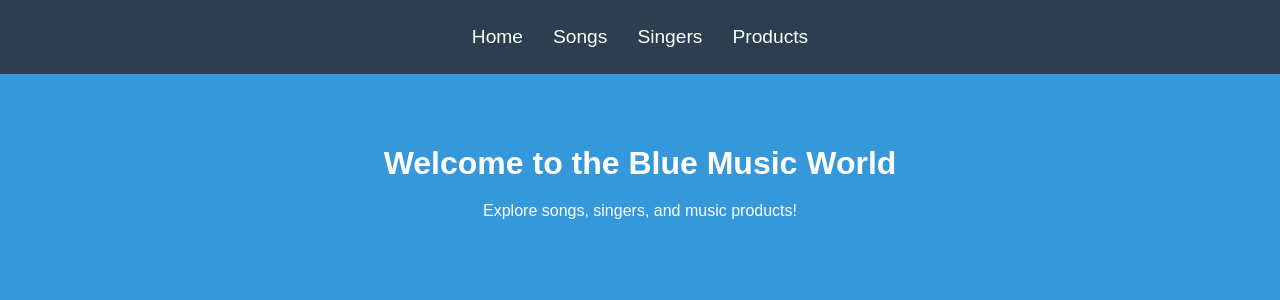
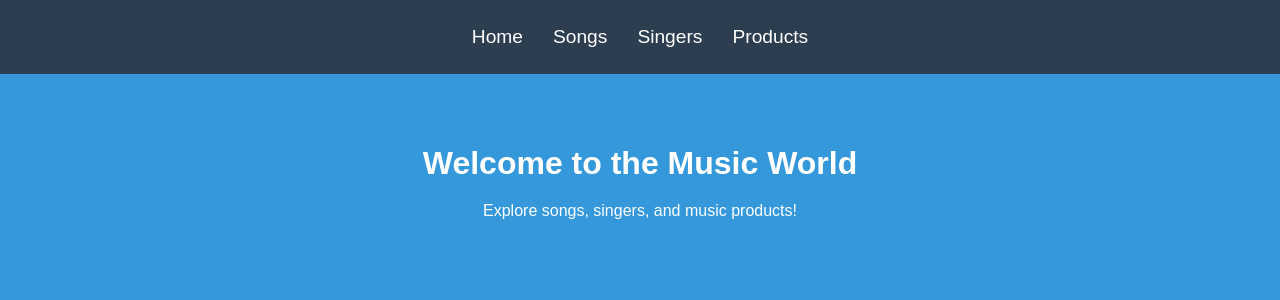
Before and after one commit to Yota0525/My-Awesome-App, a Nuxt app: page / in a window 1280 px wide. Shown: the top 300 px of the page. Built offline with nearby package versions, Linux system fonts and the light colour scheme.

Commit message:
エラー確認

```diff
--- a/pages/index.vue
+++ b/pages/index.vue
@@ -1,6 +1,6 @@
 <template>
   <div class="home-page">
-    <h1>Welcome to the Blue Music World</h1>
+    <h1>Welcome to the Music World</h1>
     <p>Explore songs, singers, and music products!</p>
   </div>
 </template>
```
